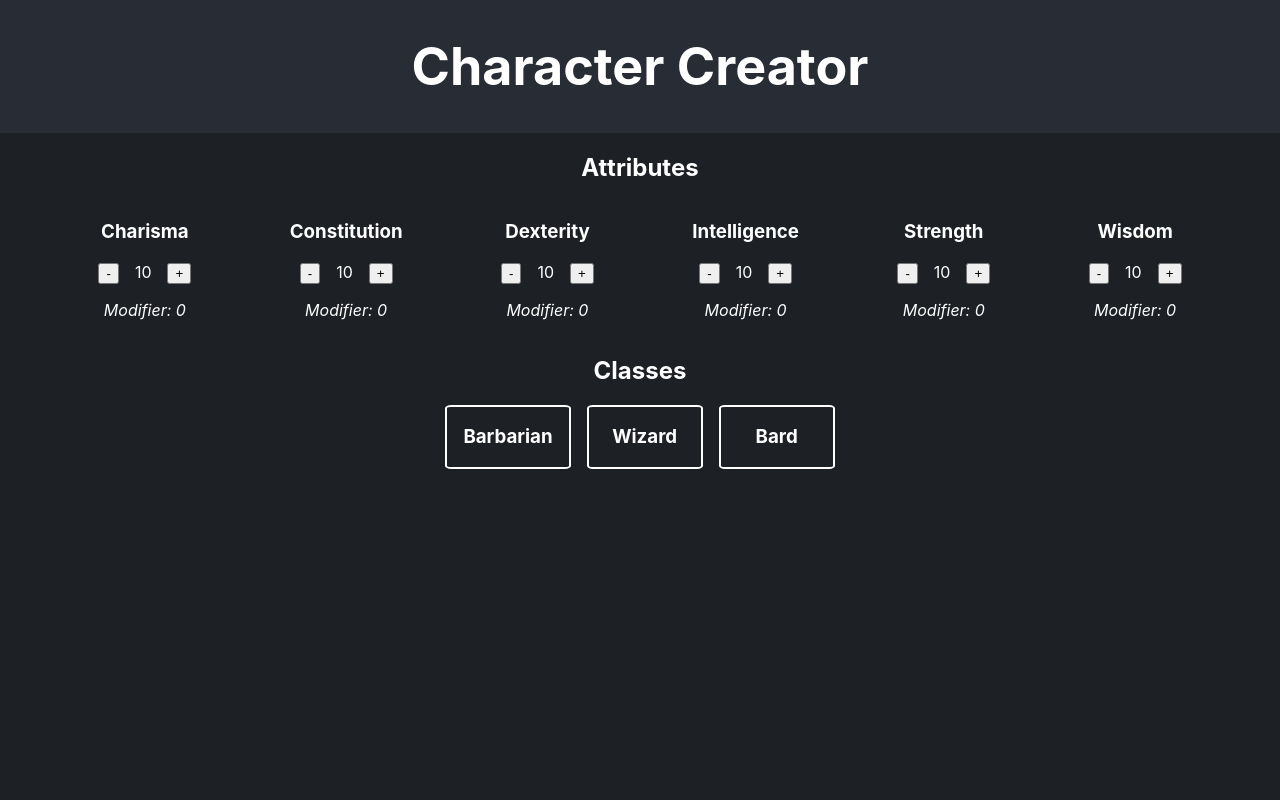
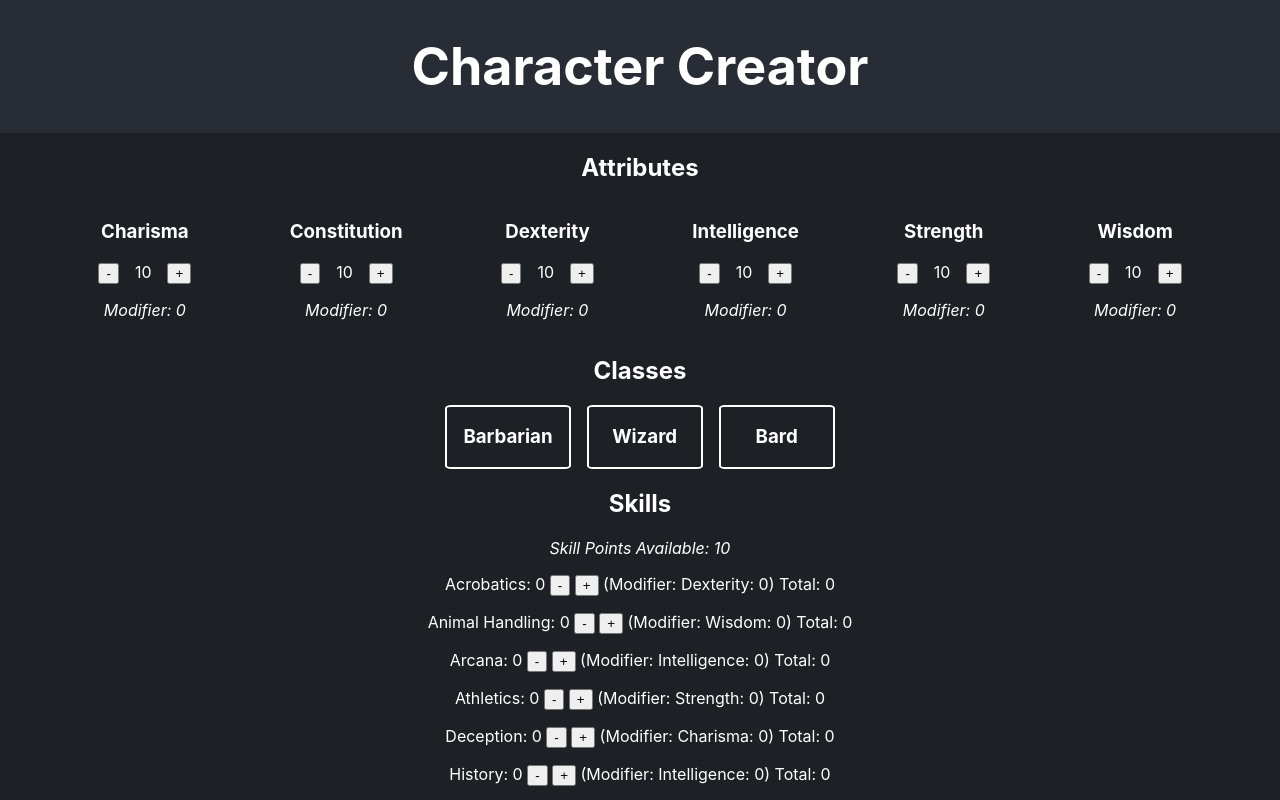
Before and after one commit to asmahood/recruiting-webapp-character, a React (Create React App) app: page / in a window 1280 px wide. Shown: the top 800 px of the page. Built offline with nearby package versions, Linux system fonts and the light colour scheme.

Commit message:
feat: add skills section
Also refactors and moves some code around. General cleanup.

```diff
--- a/src/App.tsx
+++ b/src/App.tsx
@@ -1,31 +1,34 @@
 import { useState } from "react";
-import { ATTRIBUTE_LIST, CLASS_LIST, SKILL_LIST } from "./consts";
+import {
+  CLASS_LIST,
+  INITIAL_ATTRIBUTES,
+  INITIAL_SKILLS,
+} from "./consts";
 import { Attribute } from "./components/Attribute";
 import { ClassCard } from "./components/Class";
+import { SkillsList } from "./components/SkillsList";
 import meetsClassRequirements from "./utils/meetsClassRequirements";
+import calculateAttributeModifier from "./utils/calculateAttributeModifier";
 
-import type { Attributes } from "./types";
+import type { Skills, Attributes } from "./types";
 
 import "./App.css";
 
 function App() {
-  const [attributes, setAttributes] = useState<Attributes>({
-    Charisma: 10,
-    Constitution: 10,
-    Dexterity: 10,
-    Intelligence: 10,
-    Strength: 10,
-    Wisdom: 10
-  });
+  const [attributes, setAttributes] = useState<Attributes>(INITIAL_ATTRIBUTES);
+  const [skills, setSkills] = useState<Skills>(INITIAL_SKILLS);
+  const [skillPoints, setSkillPoints] = useState(0);
 
-  const attributeModifers: Attributes = {
+  const attributeModifiers: Attributes = {
     Charisma: calculateAttributeModifier(attributes.Charisma),
     Constitution: calculateAttributeModifier(attributes.Constitution),
     Dexterity: calculateAttributeModifier(attributes.Dexterity),
     Intelligence: calculateAttributeModifier(attributes.Intelligence),
     Strength: calculateAttributeModifier(attributes.Strength),
-    Wisdom: calculateAttributeModifier(attributes.Wisdom)
-  }
+    Wisdom: calculateAttributeModifier(attributes.Wisdom),
+  };
+
+  const maxSkillPoints = 10 + 4 * attributeModifiers.Intelligence;
 
   const handleAttributeChange = (name: string, newValue: number) => {
     // Prevent an attribute's value from being negative
@@ -35,9 +38,29 @@ function App() {
 
     setAttributes({
       ...attributes,
-      [name]: newValue
+      [name]: newValue,
     });
-  }
+  };
+
+  const handleSkillChange = (name: string, newValue: number) => {
+    // Prevent skills from going into the negatives
+    if (newValue < 0) {
+      return;
+    }
+
+    // Prevent additional skill points from being alotted if all are used
+    if (skillPoints === maxSkillPoints) {
+      return;
+    }
+
+    // Update the number of skill points based on the number of points added/removed.
+    // This will increase by 1 if removing a skill point and decrease by 1 if adding a skill point.
+    setSkillPoints(skillPoints + (newValue - skills[name]));
+    setSkills({
+      ...skills,
+      [name]: newValue,
+    });
+  };
 
   return (
     <div className="App">
@@ -48,22 +71,34 @@ function App() {
         <h2>Attributes</h2>
         <section className="Attribute-list">
           {Object.entries(attributes).map(([name, value]) => (
-            <Attribute name={name} value={value} modifier={attributeModifers[name]} onChange={handleAttributeChange}/>
+            <Attribute
+              name={name}
+              value={value}
+              modifier={attributeModifiers[name]}
+              onChange={handleAttributeChange}
+            />
           ))}
         </section>
         <h2>Classes</h2>
         <section className="Class-list">
           {Object.entries(CLASS_LIST).map(([name, classAttrs]) => (
-            <ClassCard name={name} attributes={classAttrs} meetsRequirements={meetsClassRequirements(attributes, classAttrs)} />
+            <ClassCard
+              name={name}
+              attributes={classAttrs}
+              meetsRequirements={meetsClassRequirements(attributes, classAttrs)}
+            />
           ))}
         </section>
+        <h2>Skills</h2>
+        <i>Skill Points Available: {maxSkillPoints - skillPoints}</i>
+        <SkillsList
+          skills={skills}
+          attributeModifiers={attributeModifiers}
+          onSkillChange={handleSkillChange}
+        />
       </section>
     </div>
   );
 }
 
 export default App;
-
-function calculateAttributeModifier(value: number): number {
-  return Math.floor((value - 10) / 2);
-}
--- /dev/null
+++ b/src/components/SkillsList.css
@@ -0,0 +1,3 @@
+.Skill {
+  margin: 1rem 0;
+}
--- /dev/null
+++ b/src/components/SkillsList.tsx
@@ -0,0 +1,44 @@
+import { SKILL_LIST } from "../consts";
+
+import type { Attributes, Skills } from "../types";
+
+import "./SkillsList.css";
+
+type SkillsListProps = {
+  skills: Skills;
+  attributeModifiers: Attributes;
+  onSkillChange: (name: string, newValue: number) => void;
+};
+
+export function SkillsList({
+  skills,
+  attributeModifiers,
+  onSkillChange,
+}: SkillsListProps) {
+  return (
+    <div className="SkillsList">
+      {SKILL_LIST.map((skill) => (
+        <div className="Skill">
+          {skill.name}: {skills[skill.name]}{" "}
+          <button
+            onClick={() =>
+              onSkillChange(skill.name, skills[skill.name] - 1)
+            }
+          >
+            -
+          </button>{" "}
+          <button
+            onClick={() =>
+              onSkillChange(skill.name, skills[skill.name] + 1)
+            }
+          >
+            +
+          </button>{" "}
+          (Modifier: {skill.attributeModifier}:{" "}
+          {attributeModifiers[skill.attributeModifier]}) Total:{" "}
+          {skills[skill.name] + attributeModifiers[skill.attributeModifier]}
+        </div>
+      ))}
+    </div>
+  );
+}
--- a/src/consts.ts
+++ b/src/consts.ts
@@ -1,59 +1,88 @@
 import type { Attributes, Class } from "./types";
 
 export const ATTRIBUTE_LIST = [
-    'Strength',
-    'Dexterity',
-    'Constitution',
-    'Intelligence',
-    'Wisdom',
-    'Charisma',
+  "Strength",
+  "Dexterity",
+  "Constitution",
+  "Intelligence",
+  "Wisdom",
+  "Charisma",
 ];
 
 export const CLASS_LIST: Record<Class, Attributes> = {
-    'Barbarian': {
-        'Strength': 14,
-        'Dexterity': 9,
-        'Constitution': 9,
-        'Intelligence': 9,
-        'Wisdom': 9,
-        'Charisma': 9,
-    },
-    'Wizard': {
-        'Strength': 9,
-        'Dexterity': 9,
-        'Constitution': 9,
-        'Intelligence': 14,
-        'Wisdom': 9,
-        'Charisma': 9,
-    },
-    'Bard': {
-        'Strength': 9,
-        'Dexterity': 9,
-        'Constitution': 9,
-        'Intelligence': 9,
-        'Wisdom': 9,
-        'Charisma': 14,
-    },
-}
+  Barbarian: {
+    Strength: 14,
+    Dexterity: 9,
+    Constitution: 9,
+    Intelligence: 9,
+    Wisdom: 9,
+    Charisma: 9,
+  },
+  Wizard: {
+    Strength: 9,
+    Dexterity: 9,
+    Constitution: 9,
+    Intelligence: 14,
+    Wisdom: 9,
+    Charisma: 9,
+  },
+  Bard: {
+    Strength: 9,
+    Dexterity: 9,
+    Constitution: 9,
+    Intelligence: 9,
+    Wisdom: 9,
+    Charisma: 14,
+  },
+};
 
 export const SKILL_LIST = [
-    { name: 'Acrobatics', attributeModifier: 'Dexterity' },
-    { name: 'Animal Handling', attributeModifier: 'Wisdom' },
-    { name: 'Arcana', attributeModifier: 'Intelligence' },
-    { name: 'Athletics', attributeModifier: 'Strength' },
-    { name: 'Deception', attributeModifier: 'Charisma' },
-    { name: 'History', attributeModifier: 'Intelligence' },
-    { name: 'Insight', attributeModifier: 'Wisdom' },
-    { name: 'Intimidation', attributeModifier: 'Charisma' },
-    { name: 'Investigation', attributeModifier: 'Intelligence' },
-    { name: 'Medicine', attributeModifier: 'Wisdom' },
-    { name: 'Nature', attributeModifier: 'Intelligence' },
-    { name: 'Perception', attributeModifier: 'Wisdom' },
-    { name: 'Performance', attributeModifier: 'Charisma' },
-    { name: 'Persuasion', attributeModifier: 'Charisma' },
-    { name: 'Religion', attributeModifier: 'Intelligence' },
-    { name: 'Sleight of Hand', attributeModifier: 'Dexterity' },
-    { name: 'Stealth', attributeModifier: 'Dexterity' },
-    { name: 'Survival', attributeModifier: 'Wisdom' },
+  { name: "Acrobatics", attributeModifier: "Dexterity" },
+  { name: "Animal Handling", attributeModifier: "Wisdom" },
+  { name: "Arcana", attributeModifier: "Intelligence" },
+  { name: "Athletics", attributeModifier: "Strength" },
+  { name: "Deception", attributeModifier: "Charisma" },
+  { name: "History", attributeModifier: "Intelligence" },
+  { name: "Insight", attributeModifier: "Wisdom" },
+  { name: "Intimidation", attributeModifier: "Charisma" },
+  { name: "Investigation", attributeModifier: "Intelligence" },
+  { name: "Medicine", attributeModifier: "Wisdom" },
+  { name: "Nature", attributeModifier: "Intelligence" },
+  { name: "Perception", attributeModifier: "Wisdom" },
+  { name: "Performance", attributeModifier: "Charisma" },
+  { name: "Persuasion", attributeModifier: "Charisma" },
+  { name: "Religion", attributeModifier: "Intelligence" },
+  { name: "Sleight of Hand", attributeModifier: "Dexterity" },
+  { name: "Stealth", attributeModifier: "Dexterity" },
+  { name: "Survival", attributeModifier: "Wisdom" },
+];
 
-]
+export const INITIAL_ATTRIBUTES = {
+  Charisma: 10,
+  Constitution: 10,
+  Dexterity: 10,
+  Intelligence: 10,
+  Strength: 10,
+  Wisdom: 10,
+};
+
+export const INITIAL_SKILLS = {
+  Acrobatics: 0,
+  "Animal Handling": 0,
+  Arcana: 0,
+  Athletics: 0,
+  Deception: 0,
+  History: 0,
+  Insight: 0,
+  Intimidation: 0,
+  Investigation: 0,
+  Medicine: 0,
+  Nature: 0,
+  Perception: 0,
+  Performance: 0,
+  Persuasion: 0,
+  Religion: 0,
+  "Sleight of Hand": 0,
+  Stealth: 0,
+  Survival: 0,
+};
--- /dev/null
+++ b/src/utils/calculateAttributeModifier.ts
@@ -0,0 +1,8 @@
+/**
+ * Calculates the attribute modifier for an attribute
+ * @param value The value of the attribute
+ * @returns The attribute modifier
+ */
+export default function calculateAttributeModifier(value: number): number {
+  return Math.floor((value - 10) / 2);
+}
```
Also changed, not shown: src/types.ts (+21 -0 lines).
